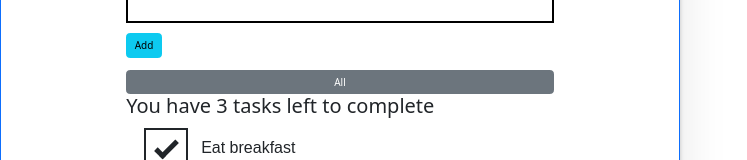
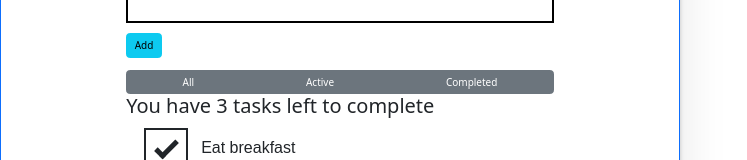
Before and after one commit to smcconaha/reminder-list, a React (Create React App) app in the folder to-do/: page / in a window 1280 px wide. Shown: the part 232-392 px from the top of the page, without its empty margins (0-747 px from the left). Built offline with nearby package versions, Linux system fonts and the light colour scheme.

Commit message:
updated filter component with onclick that updates filter state based upon title of filter selected

```diff
--- a/to-do/src/App.js
+++ b/to-do/src/App.js
@@ -67,6 +67,17 @@ function App(props) {
       editTodo={editTodo}
     />
     ));
+  //taking mapping filtertitles array to render the three filters as button
+  //setting filter state based on button pushed
+  const filterList = FILTER_TITLES.map((title) => (
+    <Filter
+      key={title}
+      title={title}
+      isPressed={title === filter}
+      setFilter={setFilter}
+    />
+  ));
+
   //updating noun based on length of todo array
   const singularPlural = todoList.length === 1 ? 'task' : 'tasks';
   const todoCount = `You have ${todoList.length} ${singularPlural} left to complete`
@@ -88,7 +99,7 @@ function App(props) {
           {/* pass function to Form component as props */}
           <Form addTodo={addTodo}/>
           <div className="filters btn-group stack-exception">
-            <Filter />
+            {filterList}
           </div>
           <h2 className="card-title" id="list-heading">
             {todoCount}
--- a/to-do/src/components/Filter.js
+++ b/to-do/src/components/Filter.js
@@ -1,10 +1,16 @@
 import React from "react";
 
 function Filter(props) {
+    //Passed props from App and updating state based upon title of button clicked
     return (
-    <button type="button" className="btn btn-secondary" aria-pressed="true">
+    <button
+        type="button"
+        className="btn btn-secondary"
+        aria-pressed={props.isPressed}
+        onClick={() => props.setFilter(props.title)}
+    >
         <span className="visually-hidden">Show </span>
-        <span>all</span>
+        <span>{props.title}</span>
         <span className="visually-hidden"> tasks</span>
     </button>
     )
```
